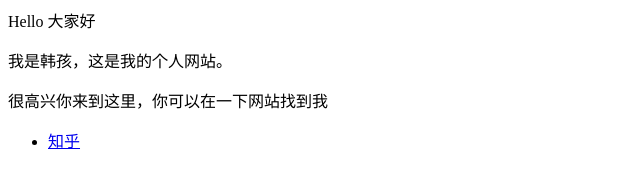
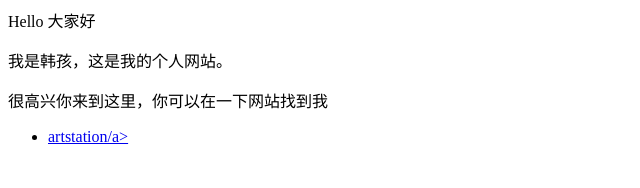
Before and after one commit to hanhaihome/github.io, a plain HTML site: page index.html in a window 1280 px wide. Shown: the full height of the page, 0-640 px from the left. Drawn offline with Linux system fonts and the light colour scheme.

Commit message:
Update index.html

```diff
--- a/index.html
+++ b/index.html
@@ -3,5 +3,5 @@
 <p>很高兴你来到这里，你可以在一下网站找到我</p>
 
 <ul>
-<li> <a href="https://www.artstation.com/user-2fb9146ea8021a0b">知乎</a> </li>
+  <li> <a href="https://www.artstation.com/user-2fb9146ea8021a0b">artstation/a> </li>
 </ul>
```
